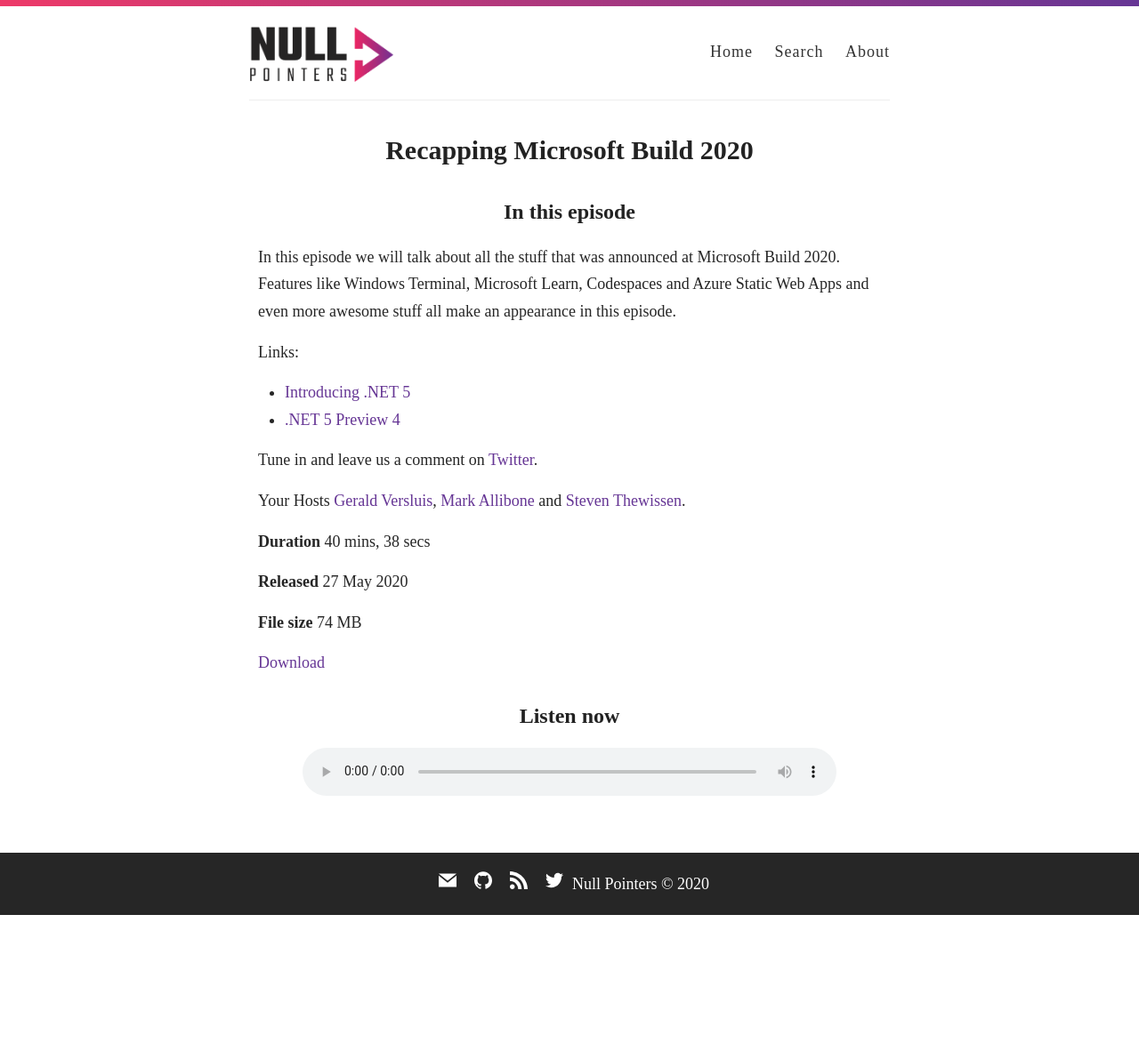
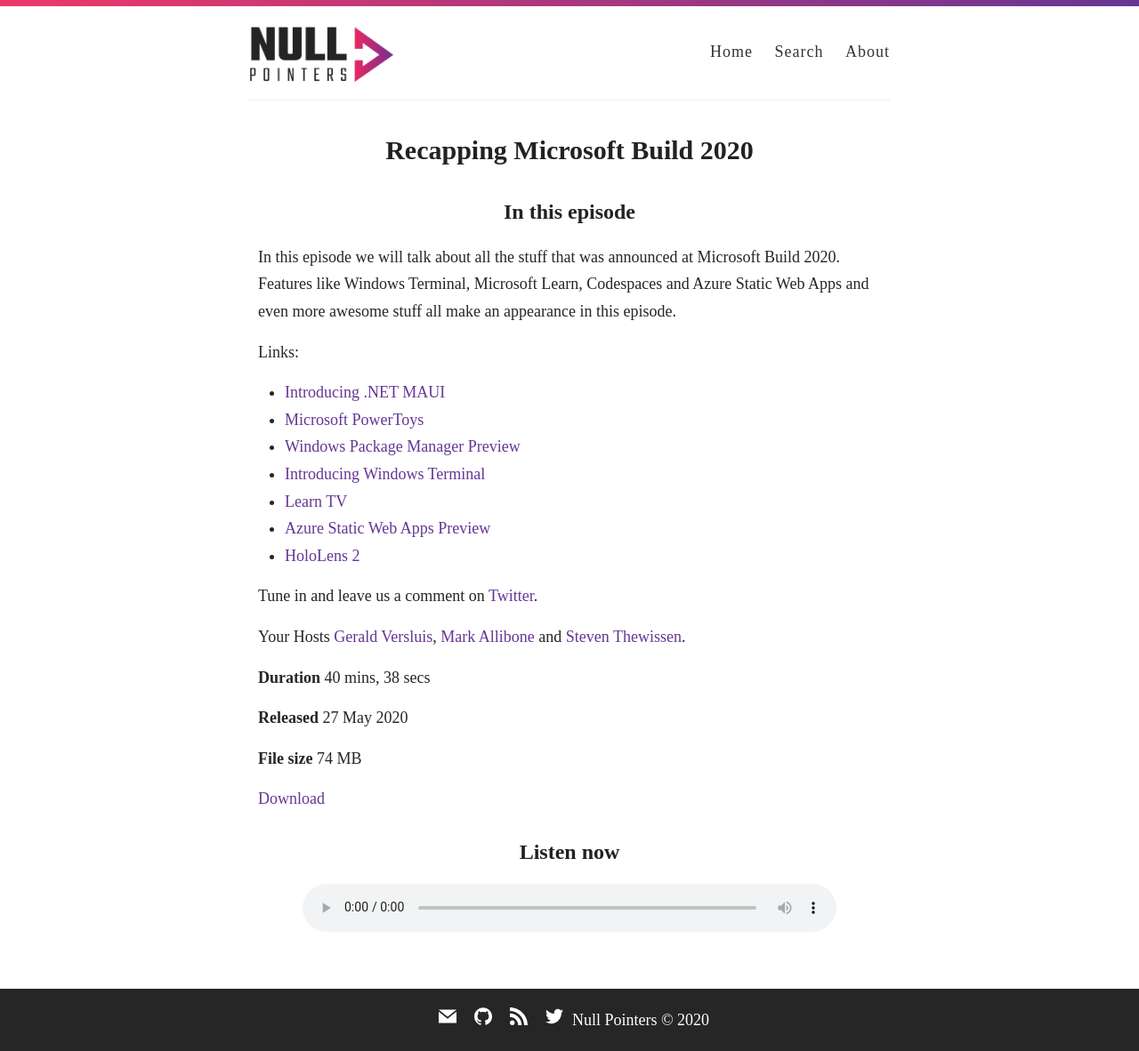
Before and after one commit to nullpointersio/website, a Jekyll site: the page built from _posts/2020-05-27-build2020.markdown, in a window 1280 px wide. Shown: the whole page at 89% size. Built offline with Jekyll 4.4.1, drawn with Linux system fonts in a browser that asks for light colours; some web fonts are replaced; before the commit the page ends 1029 px from its top, so only the background shows below that.

Commit message:
Show note links for Build 2020

```diff
--- a/_posts/2020-05-27-build2020.markdown
+++ b/_posts/2020-05-27-build2020.markdown
@@ -23,8 +23,13 @@
 {{page.description}}
 
 Links:
-* [Introducing .NET 5](https://devblogs.microsoft.com/dotnet/introducing-net-5/)
-* [.NET 5 Preview 4](https://devblogs.microsoft.com/dotnet/announcing-net-5-preview-4-and-our-journey-to-one-net/)
+* [Introducing .NET MAUI](https://devblogs.microsoft.com/dotnet/introducing-net-multi-platform-app-ui/)
+* [Microsoft PowerToys](https://github.com/microsoft/PowerToys)
+* [Windows Package Manager Preview](https://devblogs.microsoft.com/commandline/windows-package-manager-preview/)
+* [Introducing Windows Terminal](https://devblogs.microsoft.com/commandline/introducing-windows-terminal/)
+* [Learn TV](https://docs.microsoft.com/en-us/learn/tv/)
+* [Azure Static Web Apps Preview](https://docs.microsoft.com/en-us/azure/static-web-apps/overview)
+* [HoloLens 2](https://www.microsoft.com/en-us/hololens/hardware)
 
 Tune in and leave us a comment on [Twitter](https://twitter.com/nullpointersio).
 
```
